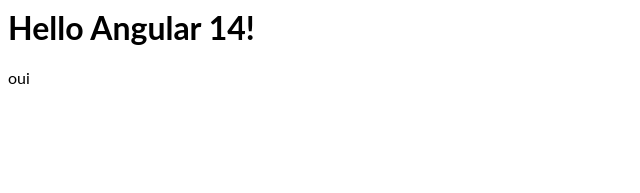
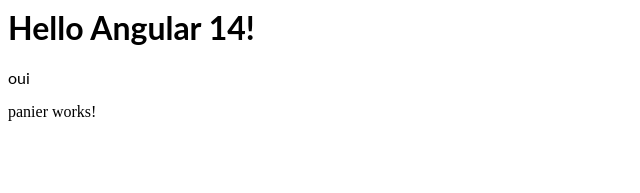
Before and after one commit to DaviDLmk/tp04_litzler_david, an Angular app: page / in a window 1280 px wide. Shown: the top 193 px of the page, without its empty margins (0-640 px from the left). Built offline with nearby package versions, Linux system fonts and the light colour scheme; what @ngxs/store would draw is missing.

Commit message:
3 files modified

```diff
--- a/src/app/accueil/accueil.component.html
+++ b/src/app/accueil/accueil.component.html
@@ -1,3 +1 @@
-<p>
-accueil works!
-</p>
+<p>Accueil</p>
--- a/src/app/app.component.html
+++ b/src/app/app.component.html
@@ -2,3 +2,6 @@
 <p>
 	oui
 </p>
+<div>
+	<app-panier></app-panier>
+</div>
--- a/src/app/panier/panier.component.html
+++ b/src/app/panier/panier.component.html
@@ -1,3 +1,3 @@
 <p>
-panier works!
+	panier works!
 </p>
```
